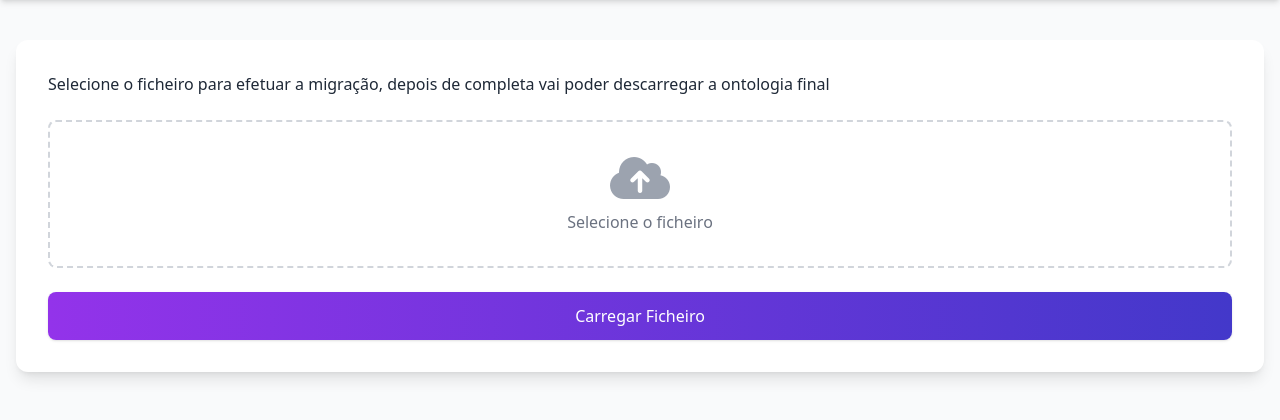
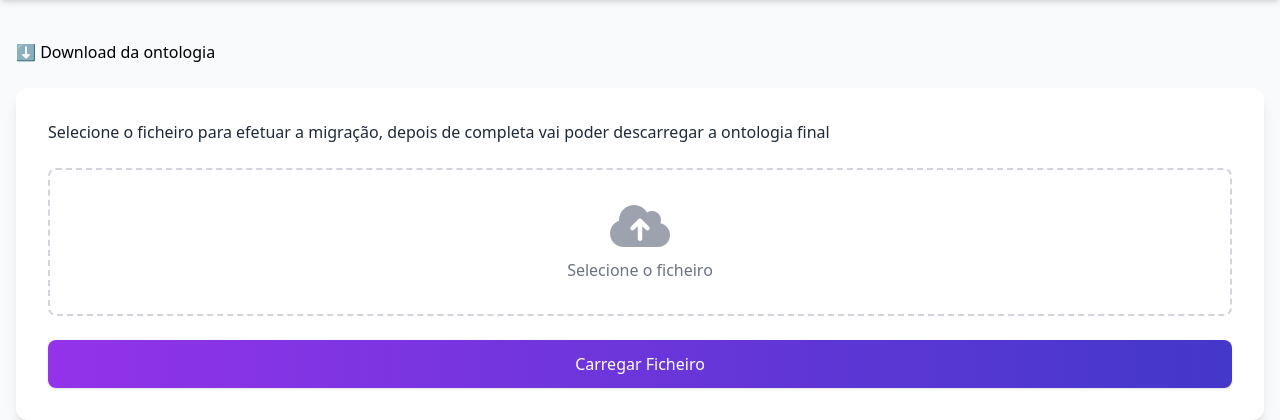
Before and after one commit to DBarbosa15987/clav-migrador, a Flask app: page / in a window 1280 px wide. Shown: the part 116-536 px from the top of the page. Run offline with Flask 3, Linux system fonts and the light colour scheme; parts of the project's set-up code (start-up, migrations or seed data) failed here and were passed over; some libraries are stand-ins or nearby versions.

Commit message:
download da ontologia criada
ainda provisório

```diff
--- a/migrador/report.py
+++ b/migrador/report.py
@@ -193,6 +193,7 @@ class Report:
 
         with open(os.path.join(DUMP_DIR, dumpFileName),'w') as f:
             json.dump(report,f,ensure_ascii=False,cls=CustomEncoder, indent=4)
+
 
     def generate_error_table(self):
         """
--- a/path_utils.py
+++ b/path_utils.py
@@ -3,6 +3,7 @@ import os
 PROJECT_ROOT = os.path.abspath(os.path.dirname(__file__))
 
 UPLOAD_FOLDER = os.path.join(PROJECT_ROOT, 'uploads')
+OUTPUT_FOLDER = os.path.join(PROJECT_ROOT, 'output')
 FILES_DIR = os.path.join(PROJECT_ROOT, 'files')
 ONTOLOGY_DIR = os.path.join(PROJECT_ROOT, 'ontologia')
 DUMP_DIR = os.path.join(PROJECT_ROOT, 'dump')
--- a/webapp/app.py
+++ b/webapp/app.py
@@ -1,6 +1,6 @@
-from flask import Flask, render_template, request, jsonify
-from migrador.migrador import migra
-from path_utils import UPLOAD_FOLDER
+from flask import Flask, render_template, request, jsonify, send_file
+from migrador.migrador import migra, zip_output_files
+from path_utils import UPLOAD_FOLDER, FILES_DIR, OUTPUT_FOLDER, ONTOLOGY_DIR
 import os
 
 app = Flask(__name__)
@@ -21,7 +21,7 @@ def process_file():
     fileContent = file.read()
     mimetype = file.mimetype
     # allowedMimetypes = ["application/vnd.openxmlformats-officedocument.spreadsheetml.sheet","application/vnd.ms-excel"]
-    print(mimetype)
+    # print(mimetype)
     if mimetype != "application/vnd.openxmlformats-officedocument.spreadsheetml.sheet":
         return jsonify({'error': 'Ficheiro não suportado'})
     # TODO: mudar o filename para um "timestamp"?
@@ -30,6 +30,7 @@ def process_file():
         with open(filePath,"wb") as f:
             f.write(fileContent)
         rep = migra(filePath)
+        zip_output_files(ONTOLOGY_DIR,os.path.join(OUTPUT_FOLDER,"output.zip"))
     except Exception as e:
         return jsonify({'error': f"Erro na migração: {e}"})
 
@@ -39,5 +40,13 @@ def process_file():
     })
 
 
+@app.route('/download')
+def download_output():
+    zip_path = os.path.join(OUTPUT_FOLDER, 'output.zip')  # or wherever you saved it
+    if not os.path.exists(zip_path):
+        return "Arquivo zip não encontrado", 404
+    return send_file(zip_path, as_attachment=True, download_name='output.zip')
+
+
 if __name__ == '__main__':
     app.run(debug=True,port=5001)
--- a/webapp/static/js/index.js
+++ b/webapp/static/js/index.js
@@ -45,8 +45,6 @@ document.addEventListener('DOMContentLoaded', () => {
 
                 entitySelector.innerHTML = '';
                 Object.keys(entityTables).forEach(entity => {
-                    console.log("aqui vai");
-                    console.log(entity);
                     const option = document.createElement('option');
                     option.value = entity;
                     option.textContent = entity;
--- a/webapp/templates/index.html
+++ b/webapp/templates/index.html
@@ -23,6 +23,11 @@
 
 
     <main class="container mx-auto px-4 py-10">
+        <a href="/download-output" class="button" download>
+            ⬇️ Download da ontologia
+        </a>
+        <br>
+        <br>
         <div class="w-full max-w-7xl mx-auto">
             <!-- Upload Card -->
             <div class="bg-white rounded-xl shadow-lg p-8 mb-8 transform transition-all hover:shadow-xl">
```
Also changed, not shown: migrador/migrador.py (+10 -0 lines), 1 other file.
